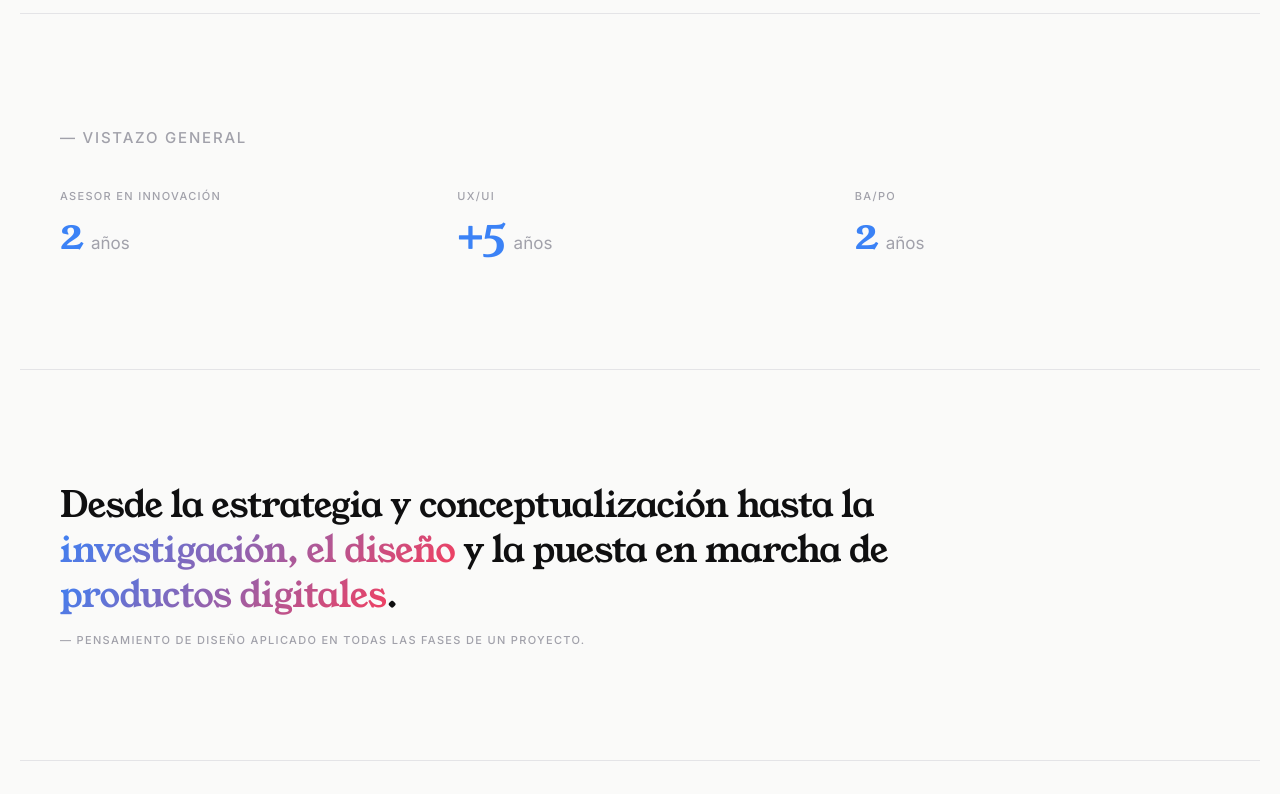
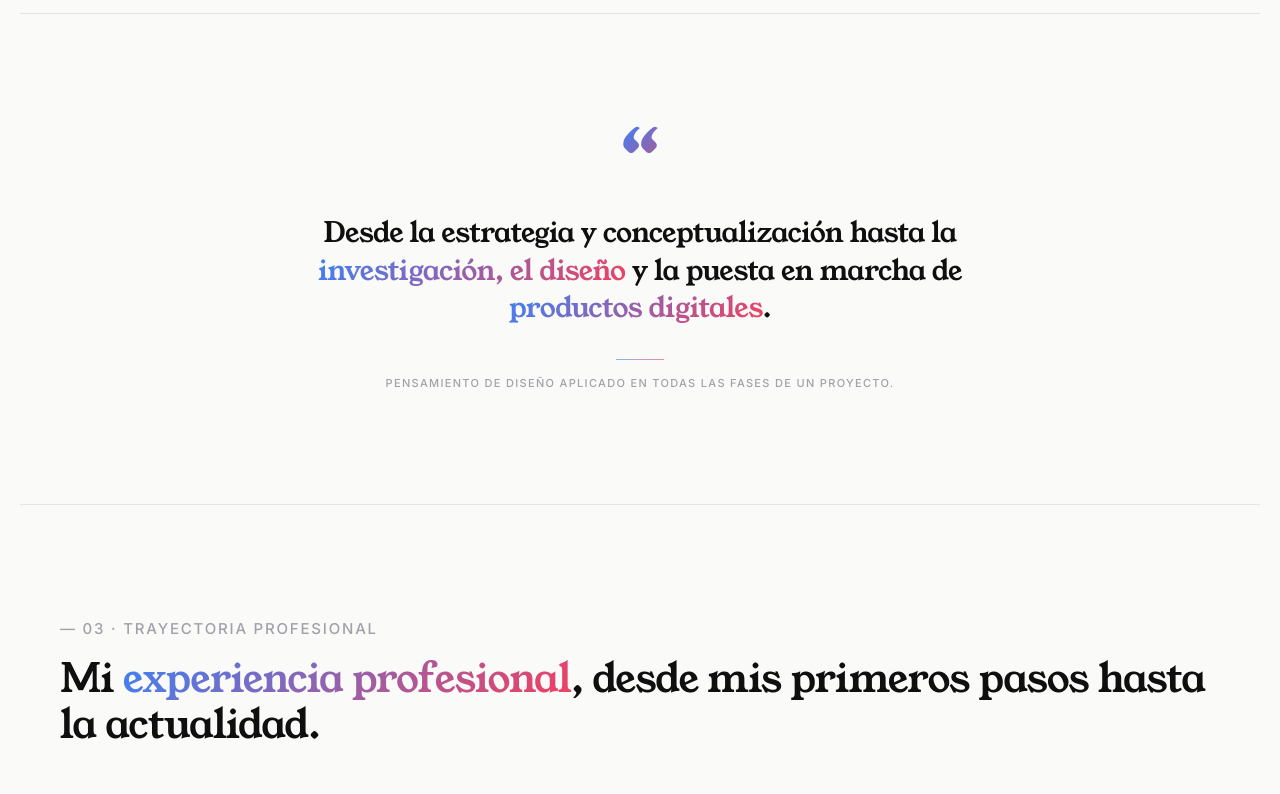
Before and after one commit to Santiagomejial/portfolio, a Next.js app: page / in a window 1280 px wide. Shown: the part 3700-4494 px from the top of the page. Built offline with nearby package versions, Linux system fonts and the light colour scheme.

Commit message:
feat(home): ocultar snapshot + rediseño pull quote centrado

```diff
--- a/components/pull-quote.tsx
+++ b/components/pull-quote.tsx
@@ -9,8 +9,10 @@ interface PullQuoteProps {
 }
 
 /**
- * Cita editorial grande en serif.
+ * Cita editorial centrada con comillas decorativas.
  * Usada entre secciones para respirar y marcar tono.
+ * El texto va contenido dentro de un wrapper centrado con max-width
+ * y comillas grandes en gradiente arriba como ancla visual.
  */
 export function PullQuote({ children, attribution, className, highlight }: PullQuoteProps) {
   const content =
@@ -21,14 +23,35 @@ export function PullQuote({ children, attribution, className, highlight }: PullQ
     );
 
   return (
-    <figure className={cn('max-w-4xl space-y-4', className)}>
-      <blockquote className="font-serif text-[clamp(24px,3.5vw,36px)] font-normal leading-[1.25] tracking-display text-ink">
+    <figure
+      className={cn(
+        'mx-auto flex max-w-3xl flex-col items-center text-center',
+        className
+      )}
+    >
+      {/* Comilla decorativa en gradiente */}
+      <span
+        aria-hidden
+        className="bg-brand-gradient bg-clip-text font-serif text-[64px] leading-none text-transparent md:text-[80px]"
+      >
+        “
+      </span>
+
+      <blockquote className="mt-2 font-serif text-[clamp(20px,2.4vw,28px)] font-normal leading-[1.35] tracking-display text-ink">
         {content}
       </blockquote>
+
       {attribution && (
-        <figcaption className="text-eyebrow font-medium uppercase tracking-eyebrow text-ink-mute">
-          — {attribution}
-        </figcaption>
+        <>
+          {/* Divisor sutil con gradiente */}
+          <span
+            aria-hidden
+            className="mt-8 h-px w-12 bg-brand-gradient opacity-60"
+          />
+          <figcaption className="mt-4 text-eyebrow font-medium uppercase tracking-eyebrow text-ink-mute">
+            {attribution}
+          </figcaption>
+        </>
       )}
     </figure>
   );
```
Also changed, not shown: app/page.tsx (+6 -3 lines).
